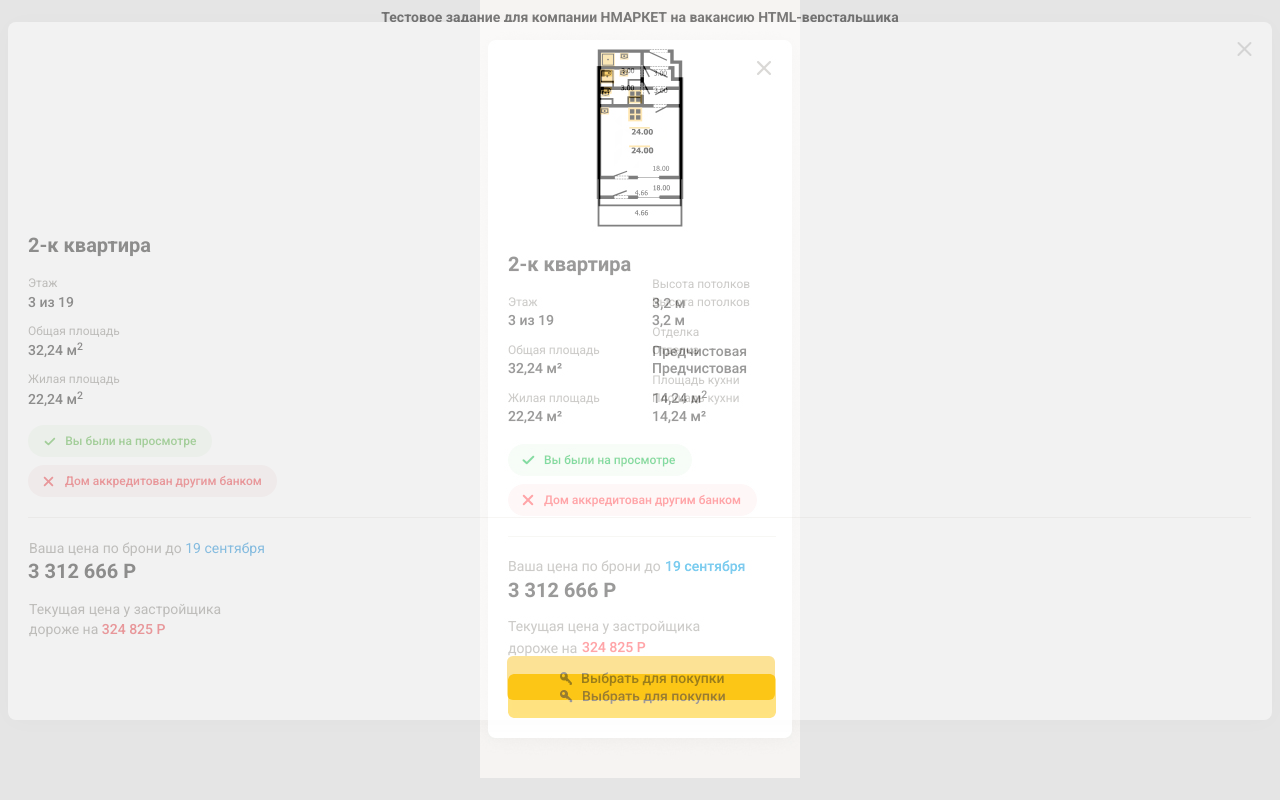
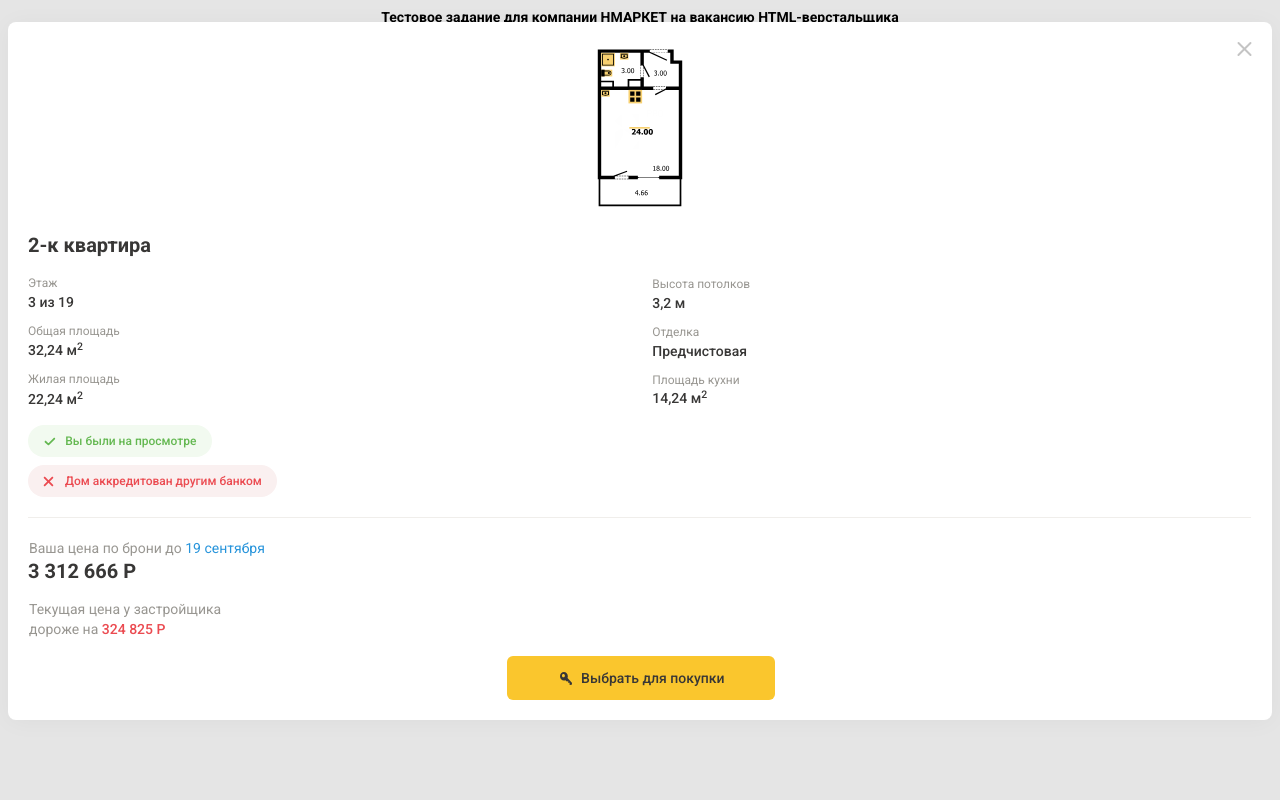
Before and after one commit to EvgenyFirst/test-task-hmarket, a plain HTML site: page index.html in a window 1280 px wide. Drawn offline with Linux system fonts and the light colour scheme.

Commit message:
Убрал шаблон скриншота

```diff
--- a/scss/config/01-config.scss
+++ b/scss/config/01-config.scss
@@ -29,8 +29,8 @@ body {
     background-position: top center;
     background-repeat: no-repeat;
 
-    background-image: url("../img/320.jpg");
-    opacity: 0.5;
+    //background-image: url("../img/320.jpg");
+    //opacity: 0.5;
 
     // background-image: url("../img/maket.jpg");
     // opacity: 0.5;
```
Also changed, not shown: css/main.css, img/320.jpg (deleted).
